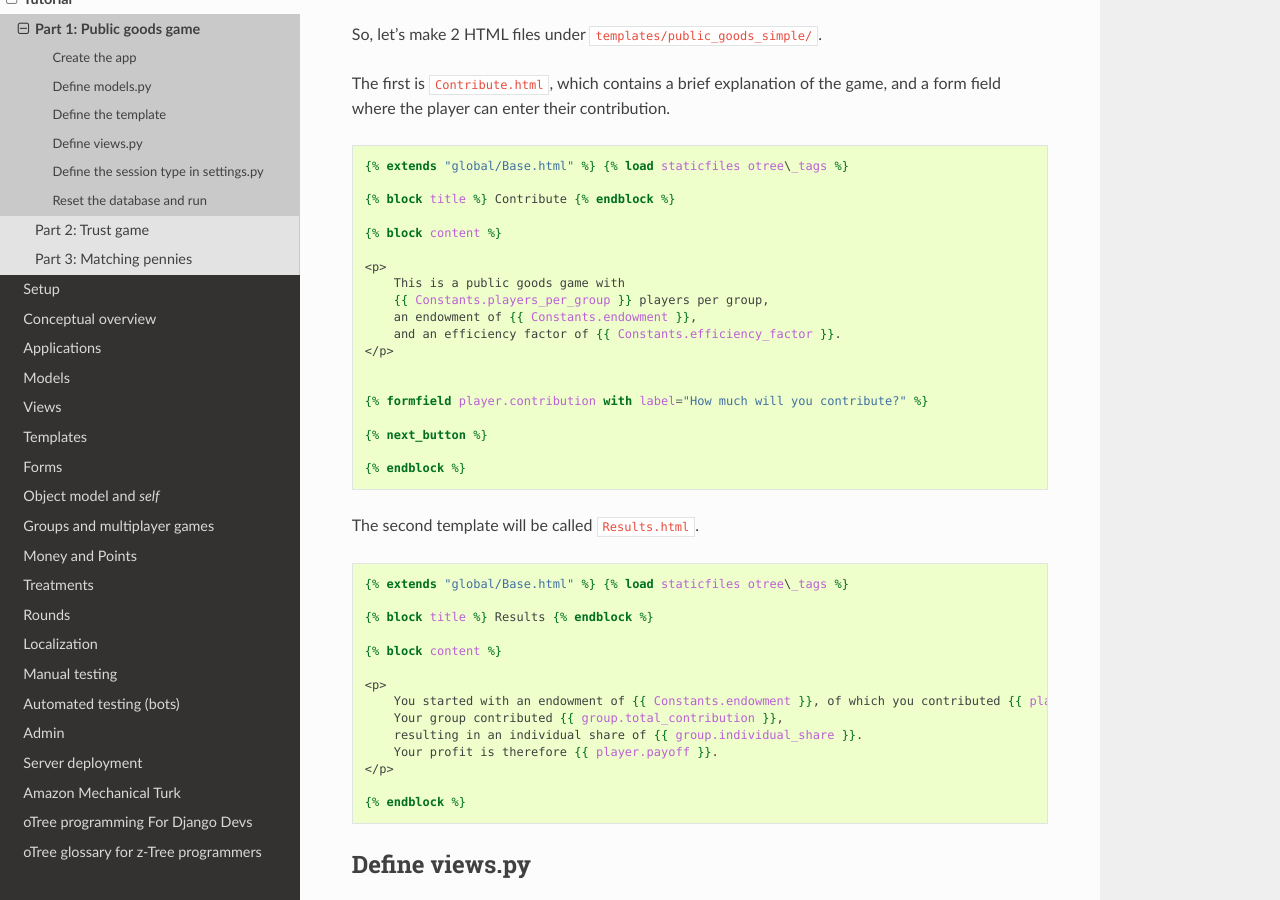
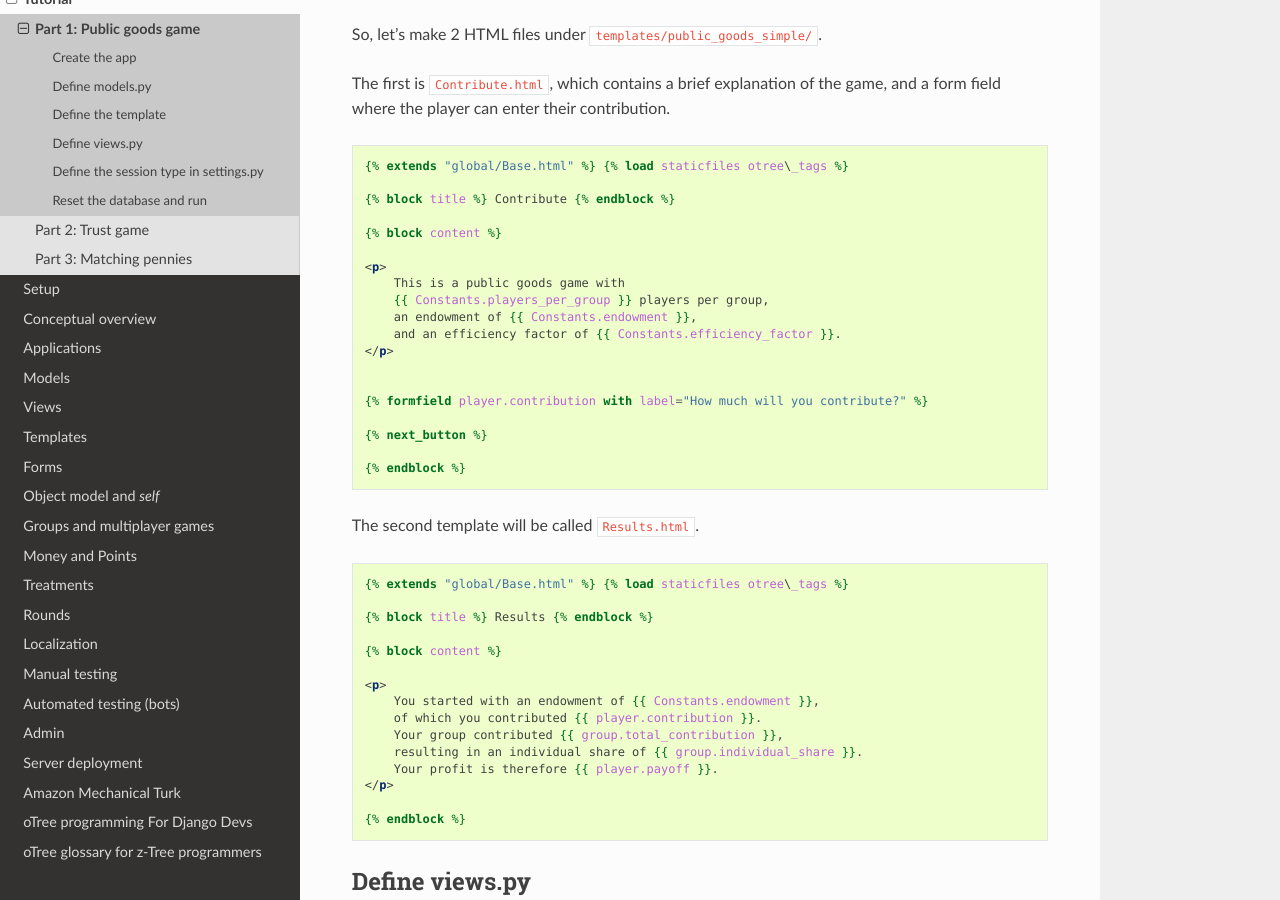
Before and after one commit to oTree-org/otree-docs, a Sphinx documentation site: the page built from source/tutorial/part1.rst, in a window 1280 px wide and 900 px high, scrolled down 2198 px. Built offline with Sphinx 7.4.7 and the Read the Docs theme 2.0.0, drawn with Linux system fonts in a browser that asks for light colours; the version number could not be read and is left out.

Commit message:
syntax highlight for django templates

```diff
--- a/source/tutorial/part1.rst
+++ b/source/tutorial/part1.rst
@@ -118,7 +118,7 @@
 the game, and a form field where the player can enter their
 contribution.
 
-.. code-block:: django
+.. code-block:: html+django
 
     {% extends "global/Base.html" %} {% load staticfiles otree\_tags %}
 
@@ -143,7 +143,7 @@
 
 The second template will be called ``Results.html``.
 
-.. code-block:: django
+.. code-block:: html+django
 
     {% extends "global/Base.html" %} {% load staticfiles otree\_tags %}
 
@@ -152,7 +152,8 @@
     {% block content %}
 
     <p>
-        You started with an endowment of {{ Constants.endowment }}, of which you contributed {{ player.contribution }}.
+        You started with an endowment of {{ Constants.endowment }},
+        of which you contributed {{ player.contribution }}.
         Your group contributed {{ group.total_contribution }},
         resulting in an individual share of {{ group.individual_share }}.
         Your profit is therefore {{ player.payoff }}.
```
Also changed, not shown: source/tutorial/part2.rst (+7 -6 lines), source/tutorial/part3.rst (+11 -4 lines).
